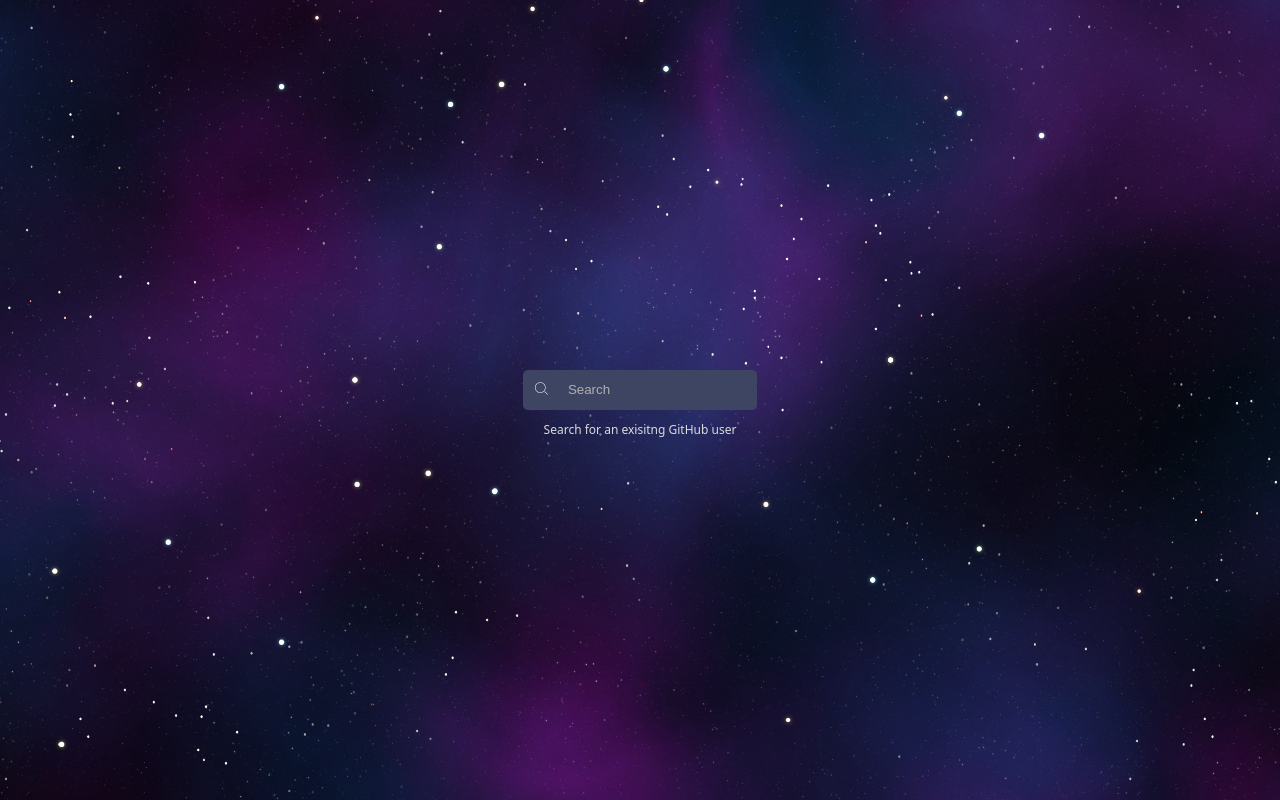
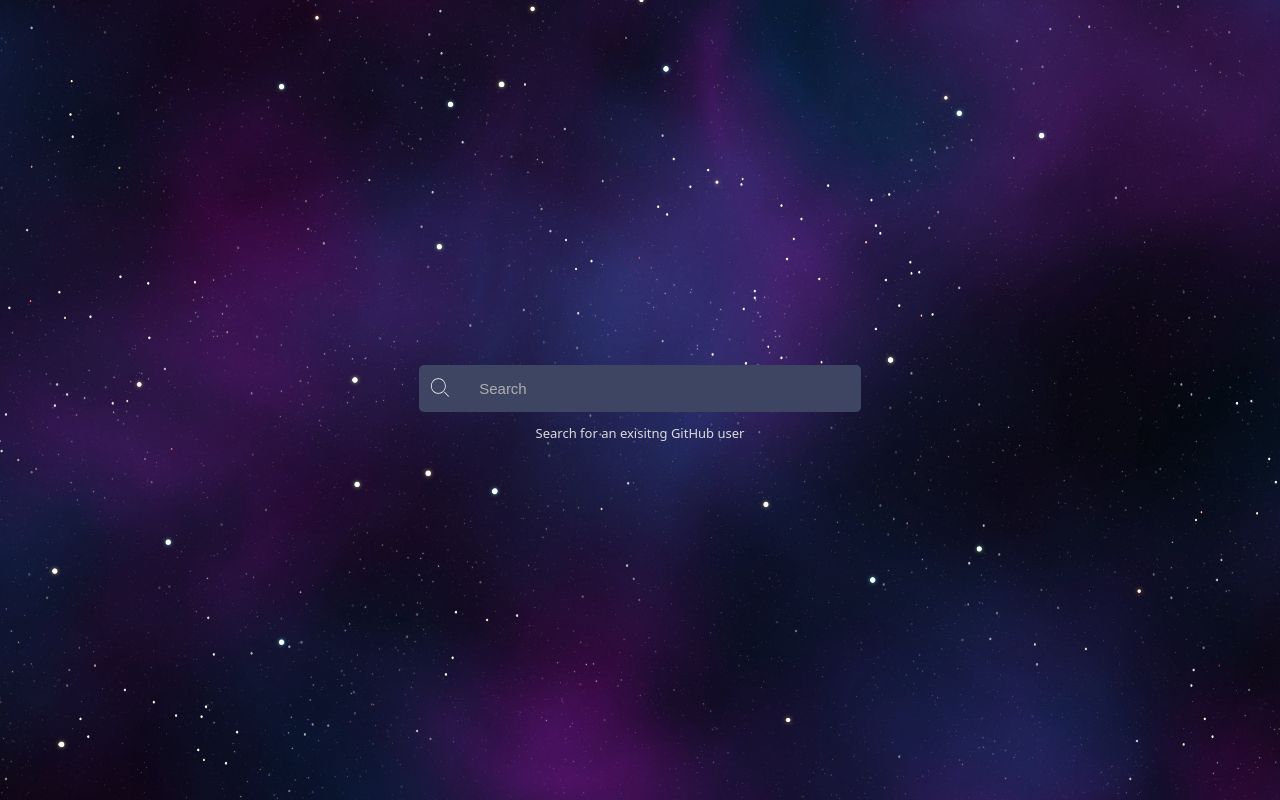
Before and after one commit to anisazade/github-profile-search, a React (Vite) app: page / in a window 1280 px wide. Built offline with nearby package versions, Linux system fonts and the light colour scheme.

Commit message:
style: restyle search element with semantic HTML, refined BEM classes, and updated SASS variables

```diff
--- a/src/App.jsx
+++ b/src/App.jsx
@@ -96,11 +96,12 @@ function Header({ onSearch, secClass }) {
 
     return (
         <header className="header">
-            <div className={'search-box' + secClass}>
-                <div className="search-bar">
-                    <button className="search-bar__button" onClick={() => onSearch(searchTerm)}>
+            <div className={'search' + secClass}>
+                <form action="" className="search__form">
+                    <div className="search__bar">
+                        <button className="search__button" type="button" onClick={() => onSearch(searchTerm)}>
                             <img
-                            className="search-bar__icon"
+                                className="search__icon"
                                 src="./src/assets/magnifying-glass-search-svgrepo-com.svg"
                                 alt="search-icon"
                             />
@@ -109,14 +110,15 @@ function Header({ onSearch, secClass }) {
                             type="text"
                             placeholder="Search"
                             id="search-input"
-                        className="search-bar__input"
+                            className="search__input"
                             value={searchTerm}
                             onChange={function (event) {
                                 setSearchTerm(event.target.value);
                             }}
                         />
                     </div>
-                <p className="search-box__sub">Search for an exisitng GitHub user</p>
+                    <label for="search-input" className="search__label">Search for an exisitng GitHub user</label>
+                </form>
             </div>
         </header>
     );
@@ -131,7 +133,7 @@ function App() {
         <>
             <Header
                 onSearch={handleSearch}
-                secClass={profile !== null ? ' search-box--move-up' : ''}
+                secClass={profile !== null ? ' search--move-up' : ''}
             />
             <main>
                 <Profile data={profile} />
@@ -139,6 +141,8 @@ function App() {
         </>
     );
 }
+
+// Unil funcitons
 
 async function getProfile(username) {
     const userAPI = URL.parse(username, 'https://api.github.com/users/');
--- a/src/css/App.css
+++ b/src/css/App.css
@@ -14,54 +14,57 @@
   z-index: -1;
 }
 
-.search-box {
+.search__form {
   display: flex;
   align-items: center;
   justify-content: center;
   flex-direction: column;
 }
-.search-box--move-up {
+.search--move-up {
   transform: translateY(-36vh);
   transition: all 1s;
 }
-.search-box__sub {
-  font-size: 1.2rem;
-}
-
-.search-bar {
+.search__bar {
   display: flex;
   flex-direction: row;
   border-radius: 0.5rem;
   overflow: hidden;
-  height: 4rem;
-  margin: 1rem;
+  height: 4.7rem;
+  margin: 1rem 0;
   border: 0.2rem solid transparent;
   background-color: #3e4563;
   background-origin: border-box;
   transition: box-shadow 0.5s ease-out, border-color 0.4s ease-out;
 }
-.search-bar__icon {
+.search__bar:hover {
+  box-shadow: 0rem 0.8rem 3rem rgba(129, 139, 190, 0.5);
+}
+.search__bar:active, .search__bar:focus-within {
+  border-color: #818bbe;
+}
+.search__icon {
   height: 80%;
 }
-.search-bar__input::placeholder {
-  color: rgb(175, 175, 175);
-}
-.search-bar:hover {
-  box-shadow: 0.8rem 0.8rem 2rem rgba(57, 74, 158, 0.5);
-}
-.search-bar:active, .search-bar:focus-within {
-  border-color: #394a9e;
-}
-.search-bar__input {
+.search__input {
+  width: 40rem;
   outline: none;
-  background-color: inherit;
+  background-color: transparent;
   color: inherit;
   outline: none;
   border: none;
-  padding: 1rem;
+  padding: 1rem 2rem;
+  font-size: inherit;
 }
-.search-bar__button {
-  background-color: inherit;
+.search__input::placeholder {
+  color: rgb(175, 175, 175);
+}
+.search__label {
+  font-size: 1.3rem;
+  font-weight: 500;
+  display: inline-block;
+}
+.search__button {
+  background-color: transparent;
   color: inherit;
   border-top-right-radius: 0;
   border-bottom-right-radius: 0;
--- a/src/sass/abstract/_variables.scss
+++ b/src/sass/abstract/_variables.scss
@@ -1,6 +1,8 @@
 $color-primary: #3e4563;
-$color-secondary: #262a3d ;
-$color-tertiary:  #394a9e ;
+$color-primary-dark: #262a3d ;
+$color-primary-light-1:  #394a9e ;
+$color-primary-light-2:  #818bbe ;
+
 $color-light-gray: #dbdbdb;
 $color-white: #fff;
 $color-black: #000;
--- a/src/sass/app.scss
+++ b/src/sass/app.scss
@@ -1,9 +1,8 @@
 @use "abstract/variables" as *;
 
 @use "layouts/header";
-@use "layouts/search-box";
 
-@use "components/search-bar";
+@use "components/search";
 @use "components/avatar";
 
 @use "base/animations";
--- a/src/sass/components/_search-bar.scss
+++ /dev/null
@@ -1,47 +0,0 @@
-@use "../abstract/variables" as *;
-
-.search-bar{
-    display: flex;
-    flex-direction: row;
-    border-radius: .5rem;
-    overflow: hidden;
-    height: 4rem;
-    margin: 1rem;
-    border: .2rem solid transparent;
-    background-color: $color-primary;
-    background-origin: border-box;
-    transition: box-shadow 0.5s ease-out, border-color 0.4s ease-out;
-
-    &__icon{
-        height: 80%;
-    }
-    &__input::placeholder{
-        color: rgb(175, 175, 175);
-    }
-
-    &:hover{
-        box-shadow: .8rem .8rem 2rem rgba($color-tertiary,0.5);
-    }
-
-    &:active, &:focus-within{
-        border-color: $color-tertiary;
-    }
-
-    &__input{
-        outline: none;
-        background-color: inherit;
-        color: inherit;
-        outline: none;
-        border: none;
-        padding: 1rem;
-    }
-
-    &__button{
-        background-color: inherit;
-        color: inherit;
-        border-top-right-radius: 0;
-        border-bottom-right-radius: 0;
-        border: none;
-        padding: 1rem;
-    }
-}
--- /dev/null
+++ b/src/sass/components/_search.scss
@@ -0,0 +1,72 @@
+@use '../abstract/variables' as *;
+
+.search {
+    &__form {
+        display: flex;
+        align-items: center;
+        justify-content: center;
+        flex-direction: column;
+    }
+
+    &--move-up {
+        transform: translateY(-36vh);
+        transition: all 1s;
+    }
+
+    &__bar {
+        display: flex;
+        flex-direction: row;
+        border-radius: 0.5rem;
+        overflow: hidden;
+        height: 4.7rem;
+        margin: 1rem 0;
+        border: 0.2rem solid transparent;
+        background-color: $color-primary;
+        background-origin: border-box;
+        transition:
+            box-shadow 0.5s ease-out,
+            border-color 0.4s ease-out;
+        &:hover {
+            box-shadow: 0rem 0.8rem 3rem rgba($color-primary-light-2, 0.5);
+        }
+
+        &:active,
+        &:focus-within {
+            border-color: $color-primary-light-2;
+        }
+    }
+
+    &__icon {
+        height: 80%;
+    }
+
+    &__input {
+        width: 40rem;
+        outline: none;
+        background-color: transparent;
+        color: inherit;
+        outline: none;
+        border: none;
+        padding: 1rem 2rem;
+        font-size: inherit;
+
+        &::placeholder {
+            color: rgb(175, 175, 175);
+        }
+    }
+
+    &__label {
+        font-size: 1.3rem;
+        font-weight: 500;
+        display: inline-block;
+    }
+
+    &__button {
+        background-color: transparent;
+        color: inherit;
+        border-top-right-radius: 0;
+        border-bottom-right-radius: 0;
+        border: none;
+        padding: 1rem;
+    }
+}
--- a/src/sass/layouts/_search-box.scss
+++ /dev/null
@@ -1,15 +0,0 @@
-.search-box{
-    display: flex;
-    align-items: center;
-    justify-content: center;
-    flex-direction: column;
-
-    &--move-up{
-        transform: translateY(-36vh);
-        transition: all 1s;
-    }
-
-    &__sub{
-        font-size: 1.2rem;
-    }
-}
--- a/src/sass/pages/_home.scss
+++ b/src/sass/pages/_home.scss
@@ -33,7 +33,7 @@
     }
 
     &__stat {
-        background-color: $color-secondary;
+        background-color: $color-primary-dark;
         border-radius: 2rem;
         padding: 0.8rem;
 
@@ -60,7 +60,7 @@
         flex-direction: column;
         border-radius: 2rem;
         padding: 2rem;
-        background-image: linear-gradient(to right, $color-secondary, $color-tertiary);
+        background-image: linear-gradient(to right, $color-primary-dark, $color-primary-light-1);
         margin-bottom: 3rem;
 
         &-stats {
```
Lines whose indentation alone changed are shown as unchanged.
